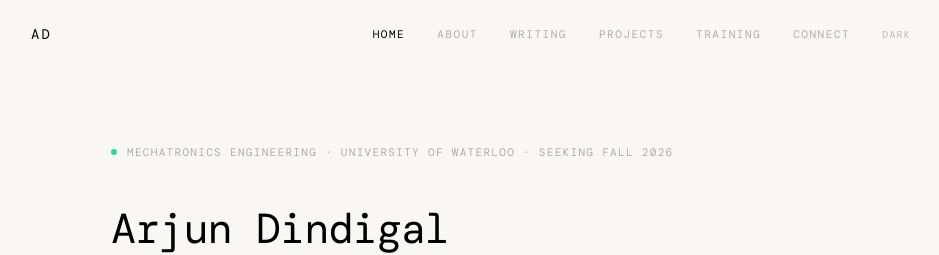
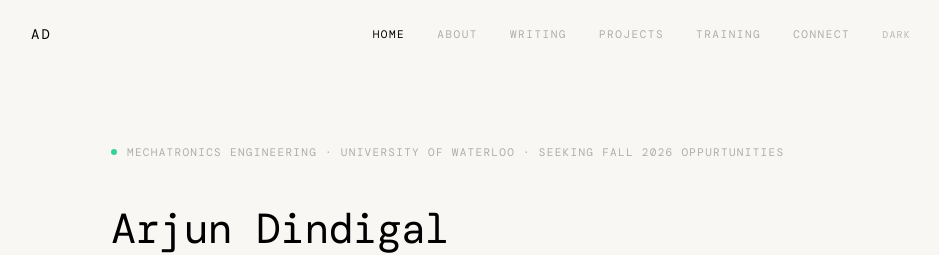
Before and after one commit to arjD9/arjd-portfolio, a Next.js app: page / in a window 1280 px wide. Shown: the top 255 px of the page, without its empty margins (169-1108 px from the left). Built offline with nearby package versions, Linux system fonts and the light colour scheme.

Commit message:
picture file type fix

```diff
--- a/components/Portfolio.tsx
+++ b/components/Portfolio.tsx
@@ -30,7 +30,7 @@ const PROJECTS = [
     id:'vex', name:'Autonomous VEX Retrieval Bot',
     desc:'PID navigation + sensor fusion — 98% turn accuracy, 92% object retrieval. 8+ custom components, 15% weight reduction.',
     detail:'Built for a competitive robotics challenge. Implemented C++ PID loops with encoder feedback and ultrasonic sensor fusion. Designed and machined 8 custom aluminium and polycarbonate components to reduce system weight by 15% while maintaining structural integrity. Achieved 98% turn accuracy and 92% successful object retrievals over 50+ test runs, completing autonomous cycles in 40–45 seconds with ±1 second deviation.',
-    imgs: ['/images/vex-01.jpg','/images/vex-02.jpg','/images/vex-03.jpg'],
+    imgs: ['/images/vex-01.jpg','/images/vex-02.jpeg','/images/vex-03.jpeg'],
     video: 'https://www.youtube.com/embed/U5MgGNN_4Jk?si=gar5LqpS8Pg7ZvK1',
     tags:['C++','PID','Sensor fusion','CAD'], stat:'98% accuracy', gallery:false,
   },
@@ -38,7 +38,7 @@ const PROJECTS = [
     id:'cart', name:'Reverse Engineered Regress Cart',
     desc:'Redesigned 100+ kg production cart. Reduced part count via DFMA, coordinated waterjet fabrication with full GD&T drawings.',
     detail:'Reverse engineered an existing setup technician cart at Linamar. Applied DFMA principles to eliminate unnecessary fasteners and reduce part count. Generated a complete GD&T drawing package and coordinated waterjet fabrication directly with machinists. Assembled and load-validated the final 100+ kg cart, improving setup efficiency and reducing cycle time on the production floor.',
-    imgs: ['/images/cart-01.jpg','/images/cart-02.jpg','/images/cart-03.jpg','/images/cart-04.jpg'],
+    imgs: ['/images/cart-01.jpg','/images/cart-02.jpg','/images/cart-03.png','/images/cart-04.jpg'],
     video: 'https://www.youtube.com/embed/2CA7vmuQ3vw',
     tags:['Siemens NX','SolidWorks','DFMA','GD&T'], stat:'100+ kg validated', gallery:false,
   },
@@ -46,7 +46,7 @@ const PROJECTS = [
     id:'gauge', name:'Runout Gauge',
     desc:'Precision measurement tooling designed and fabricated for production. Validated against tight tolerance requirements.',
     detail:'Designed a custom runout gauge for in-process quality inspection on the shop floor at Linamar. Modelled in SolidWorks, rapid-prototyped in FDM for fit-check, then machined in aluminium. Validated measurement repeatability against coordinate measuring machine (CMM) data. Deployed into production use, reducing inspection time per part.',
-    imgs: ['/images/runout-01.jpg','/images/runout-02.jpg','/images/runout-03.jpg','/images/runout-04.jpg','/images/runout-05.jpg','/images/runout-06.jpg','/images/runout-07.jpg'],
+    imgs: ['/images/runout-01.jpeg','/images/runout-02.jpeg','/images/runout-03.jpg','/images/runout-04.jpg','/images/runout-05.jpg','/images/runout-06.jpeg','/images/runout-07.jpeg'],
     video: 'https://www.youtube.com/embed/CsTB8vzFzGU',
     tags:['SolidWorks','FDM','Tolerance analysis'], stat:'Production-deployed', gallery:false,
   },
@@ -277,7 +277,7 @@ function HomeSection({dark,onNav}:{dark:boolean;onNav:(s:Section)=>void}) {
       <motion.div {...s(0)} className="flex items-center gap-2.5 mb-12">
         <span className="w-1.5 h-1.5 rounded-full bg-emerald-400 flex-shrink-0"/>
         <span className={`text-[11px] tracking-[0.12em] uppercase font-mono ${dark?'text-white/30':'text-black/30'}`}>
-          Mechatronics Engineering · University of Waterloo · Seeking Fall 2026
+          Mechatronics Engineering · University of Waterloo · Seeking Fall 2026 Oppurtunities
         </span>
       </motion.div>
 
```
